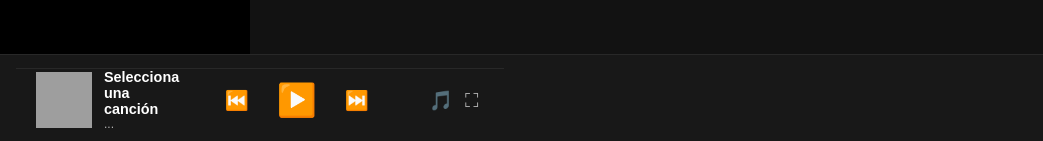
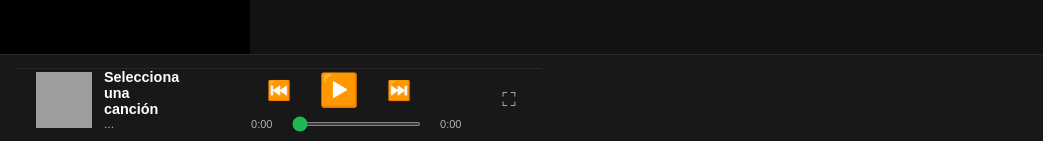
Before and after one commit to cxrbxyx/Lab_Multimedia, an Angular app in the folder frontend/: page /dashboard in a window 1280 px wide. Shown: the part 656-797 px from the top of the page, without its empty margins (0-1043 px from the left). Built offline with nearby package versions, Linux system fonts and the light colour scheme; no server answers; grey boxes are pictures that could not be loaded.

Commit message:
Modificado el historial de música y añadido slider de reproductor

```diff
--- a/frontend/src/app/dashboard/components/player/player.css
+++ b/frontend/src/app/dashboard/components/player/player.css
@@ -98,6 +98,40 @@
   /* left: 50%; transform: translateX(-50%); right: auto; */
 }
 
+.player-center {
+  display: flex;
+  flex-direction: column;
+  align-items: center;
+  width: 40%;
+  max-width: 722px;
+}
+
+.player-controls {
+  margin-bottom: 8px;
+}
+
+.player-progress {
+  display: flex;
+  align-items: center;
+  width: 100%;
+  gap: 8px;
+}
+
+.progress-bar {
+  flex-grow: 1;
+  height: 4px;
+  border-radius: 2px;
+  cursor: pointer;
+  accent-color: #1db954;
+}
+
+.time-current, .time-duration {
+  font-size: 11px;
+  color: #b3b3b3;
+  min-width: 40px;
+  text-align: center;
+}
+
 .close-expand-btn {
   position: absolute;
   top: 20px;
@@ -116,28 +150,3 @@
 .close-expand-btn:hover {
   background: rgba(0,0,0,0.8);
 }
-/* Ocultar video visualmente pero mantenerlo en el DOM para el audio */
-#youtube-player.hidden {
-  opacity: 0;
-  pointer-events: none;
-  position: absolute;
-  top: 0;
-  left: 0;
-}
-
-/* Estilos para la carátula grande */
-.large-cover {
-  width: 100%;
-  height: 100%;
-  display: flex;
-  align-items: center;
-  justify-content: center;
-  background: #121212;
-}
-
-.large-cover img {
-  width: 100%;
-  height: 100%;
-  object-fit: contain; /* Mantiene la proporción */
-  max-width: 500px; /* Límite para que no sea gigante en pantallas muy grandes */
-}
--- a/frontend/src/app/dashboard/components/player/player.html
+++ b/frontend/src/app/dashboard/components/player/player.html
@@ -9,6 +9,7 @@
     </div>
   </div>
 
+  <div class="player-center">
     <!-- Controles -->
     <div class="player-controls">
       <button class="control-btn">⏮️</button>
@@ -20,11 +21,18 @@
       <button class="control-btn">⏭️</button>
     </div>
 
+    <!-- Barra de Progreso -->
+    <div class="player-progress">
+      <span class="time-current">{{ formatTime(currentTime) }}</span>
+      <input type="range" class="progress-bar"
+             [min]="0" [max]="duration" [value]="currentTime"
+             (input)="onSeek($event)">
+      <span class="time-duration">{{ formatTime(duration) }}</span>
+    </div>
+  </div>
+
   <!-- Botón para expandir -->
   <div class="player-actions">
-    <button class="control-btn" (click)="toggleVideoMode()" title="Alternar Video/Carátula">
-      {{ isVideoHidden ? '🎥' : '🎵' }}
-    </button>
     <button class="control-btn expand-btn" (click)="toggleExpand()">
       ⛶
     </button>
@@ -32,13 +40,7 @@
 
   <!-- Contenedor del Video (Se moverá con CSS) -->
   <div class="video-wrapper" [class.expanded]="isExpanded">
-    <div id="youtube-player" [class.hidden]="isVideoHidden"></div>
-
-    <!-- Carátula grande cuando el video está oculto -->
-    <div class="large-cover" *ngIf="isVideoHidden && currentTrack">
-      <img [src]="currentTrack.image" alt="Cover">
-    </div>
-
+    <div id="youtube-player"></div>
     <!-- Botón para cerrar en modo expandido -->
     <button *ngIf="isExpanded" class="close-expand-btn" (click)="toggleExpand()">✕</button>
   </div>
--- a/frontend/src/app/dashboard/components/player/player.ts
+++ b/frontend/src/app/dashboard/components/player/player.ts
@@ -16,10 +16,13 @@ export class Player implements OnInit {
   currentTrack: Track | null = null;
   isPlaying: boolean = false;
   videoId: string | null = null;
-  isVideoHidden: boolean = false;
 
   // Controla si el video se ve en grande
   @Input() isExpanded: boolean = false;
+
+  currentTime: number = 0;
+  duration: number = 0;
+  private progressInterval: any;
 
   constructor(private playerService: PlayerService) {}
 
@@ -35,9 +38,6 @@ export class Player implements OnInit {
     });
   }
 
-  toggleVideoMode() {
-    this.isVideoHidden = !this.isVideoHidden;
-  }
 
   loadVideo(id: string) {
     // Esperar a que la API de YouTube esté lista
@@ -64,11 +64,13 @@ export class Player implements OnInit {
           'onReady': (event: any) => {
             this.playerService.setPlayer(event.target);
             event.target.playVideo();
+            this.startProgressLoop();
           },
           'onStateChange': (event: any) => {
-            // Sincronizar estado si el video termina o se pausa manualmente
             if (event.data === YT.PlayerState.PLAYING) {
-               // Actualizar estado a playing si es necesario
+               this.startProgressLoop();
+            } else {
+               this.stopProgressLoop();
             }
           }
         }
@@ -86,4 +88,37 @@ export class Player implements OnInit {
     const event = new CustomEvent('toggle-expand');
     window.dispatchEvent(event);
   }
+
+  startProgressLoop() {
+    this.stopProgressLoop();
+    this.progressInterval = setInterval(() => {
+      const player = this.playerService['player'];
+      if (player && player.getCurrentTime) {
+        this.currentTime = player.getCurrentTime();
+        this.duration = player.getDuration();
+      }
+    }, 500);
+  }
+
+  stopProgressLoop() {
+    if (this.progressInterval) {
+      clearInterval(this.progressInterval);
+    }
+  }
+
+  onSeek(event: any) {
+    const value = event.target.value;
+    const player = this.playerService['player'];
+    if (player && player.seekTo) {
+      player.seekTo(value, true);
+      this.currentTime = Number(value);
+    }
+  }
+
+  formatTime(time: number): string {
+    if (!time || isNaN(time)) return '0:00';
+    const minutes = Math.floor(time / 60);
+    const seconds = Math.floor(time % 60);
+    return `${minutes}:${seconds < 10 ? '0' : ''}${seconds}`;
+  }
 }
```
Also changed, not shown: 1 other file (tests, documents, lock files or other folders). Lines whose indentation alone changed are shown as unchanged.
